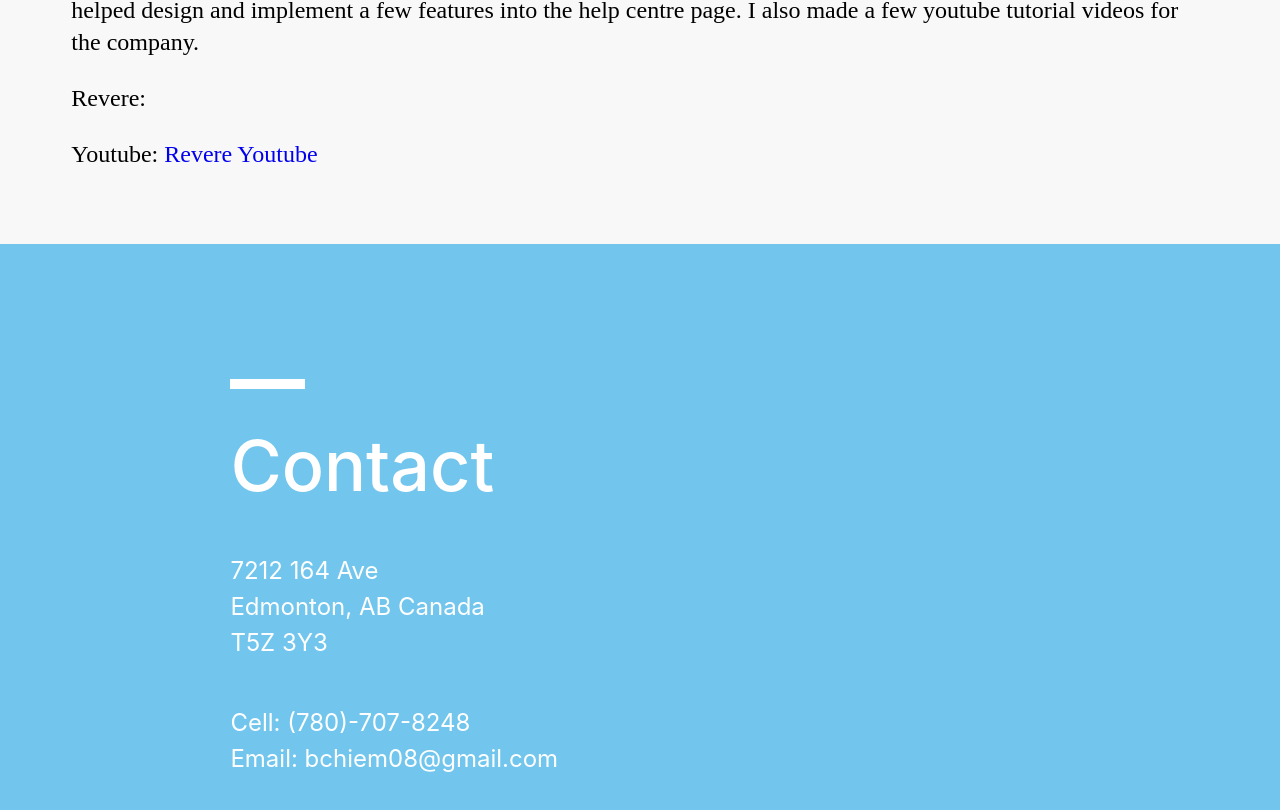
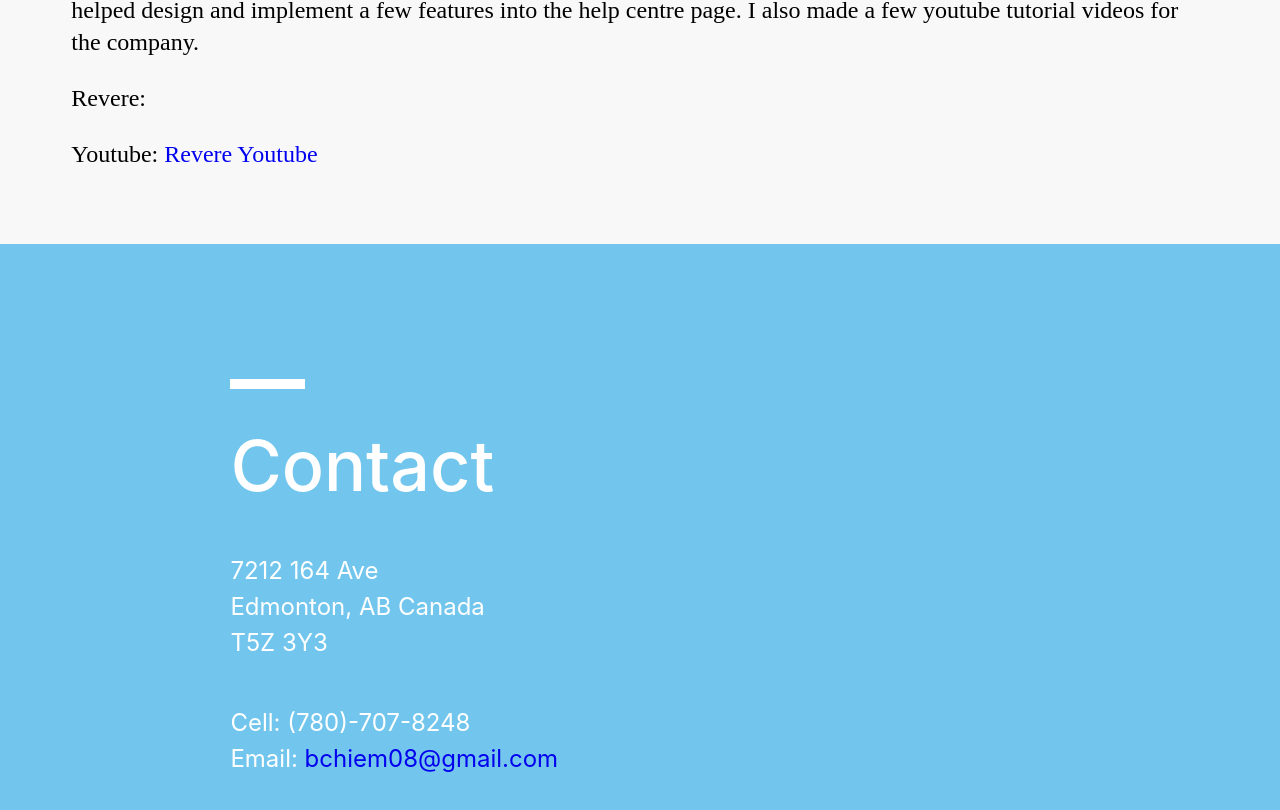
Before and after one commit to Bchiem08/Profile-page, a React (Create React App) app: page / in a window 1280 px wide. Shown: the part 4210-5020 px from the top of the page. Built offline with nearby package versions, Linux system fonts and the light colour scheme.

Commit message:
Add emailto link

```diff
--- a/package.json
+++ b/package.json
@@ -10,6 +10,7 @@
     "@testing-library/user-event": "^7.2.1",
     "react": "^16.13.1",
     "react-dom": "^16.13.1",
+    "react-mailto": "^0.4.0",
     "react-router-dom": "^5.2.0",
     "react-router-link": "^2.0.2",
     "react-scripts": "3.4.1"
--- a/src/components/contact/contacttext.js
+++ b/src/components/contact/contacttext.js
@@ -14,7 +14,14 @@ export default class ContactText extends Component {
           <br />
           <p className="contacttext">Cell: (780)-707-8248</p>
           <p className="contacttext">
-            Email:<a href> {""}bchiem08@gmail.com</a>
+            Email:
+            <a
+              href="mailto:bchiem08@gmail.com"
+              style={{ textDecoration: "none" }}
+            >
+              {" "}
+              {""}bchiem08@gmail.com
+            </a>
           </p>
         </div>
       </div>
```
Also changed, not shown: 1 other file (tests, documents, lock files or other folders).
